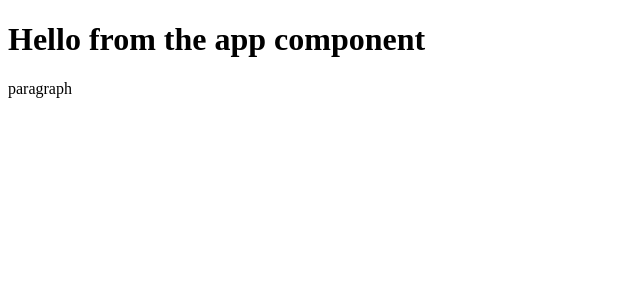
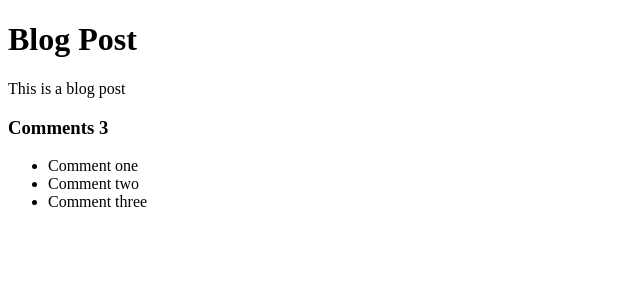
Before and after one commit to Samuellaudev/feedback-app, a React (Create React App) app: page / in a window 1280 px wide. Shown: the top 300 px of the page, without its empty margins (0-640 px from the left). Built offline with nearby package versions, Linux system fonts and the light colour scheme.

Commit message:
10. Dynamic Values & LIsts in JSX 5 分鐘 (map())

```diff
--- a/src/App.js
+++ b/src/App.js
@@ -1,8 +1,24 @@
 function App() {
+  const title = "Blog Post";
+  const body = "This is a blog post";
+  const comments = [
+    { id: 1, text: "Comment one" },
+    { id: 2, text: "Comment two" },
+    { id: 3, text: "Comment three" },
+  ];
+
   return (
     <div className="container">
-      <h1>Hello from the app component</h1>
-      <p>paragraph</p>
+      <h1>{title}</h1>
+      <p>{body}</p>
+      <div className="comeents">
+        <h3>Comments {comments.length}</h3>
+        <ul>
+          {comments.map((comment) => (
+            <li key={comment.id}>{comment.text}</li>
+          ))}
+        </ul>
+      </div>
     </div>
   );
 }
```
